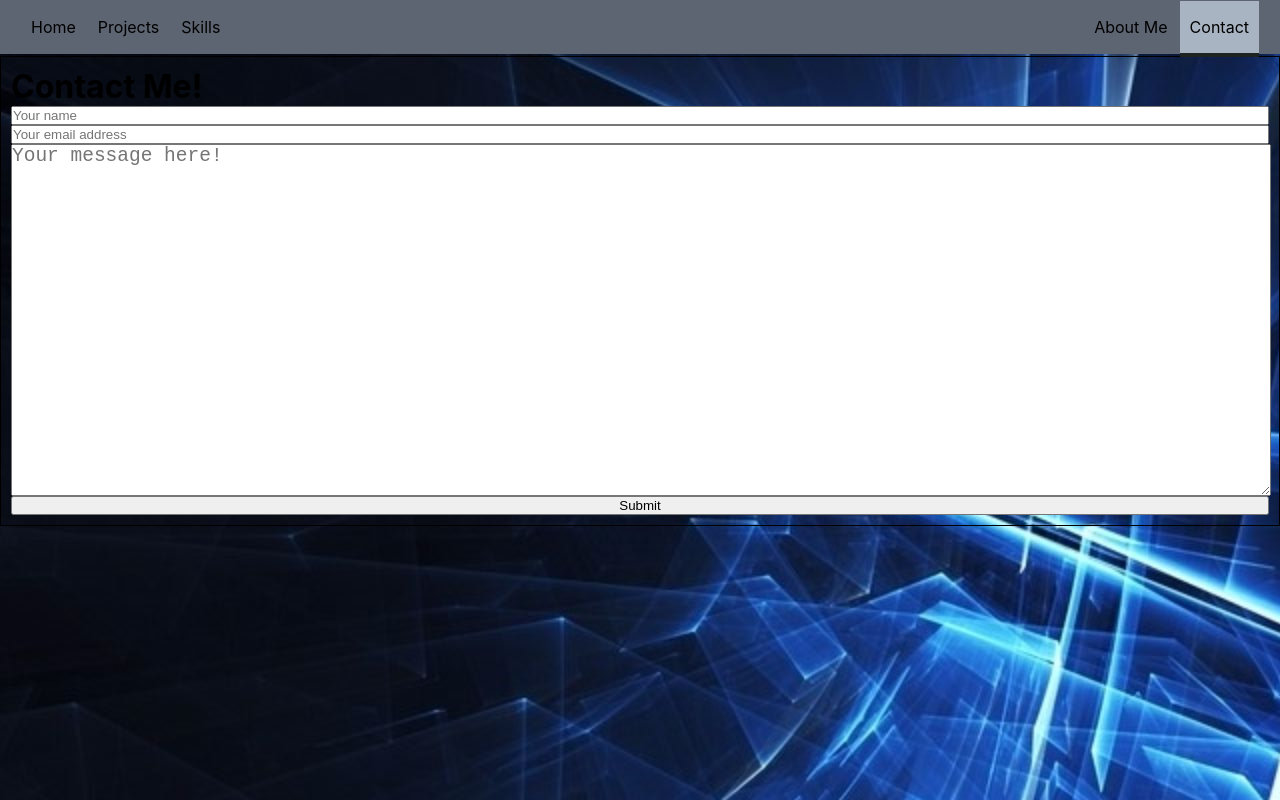
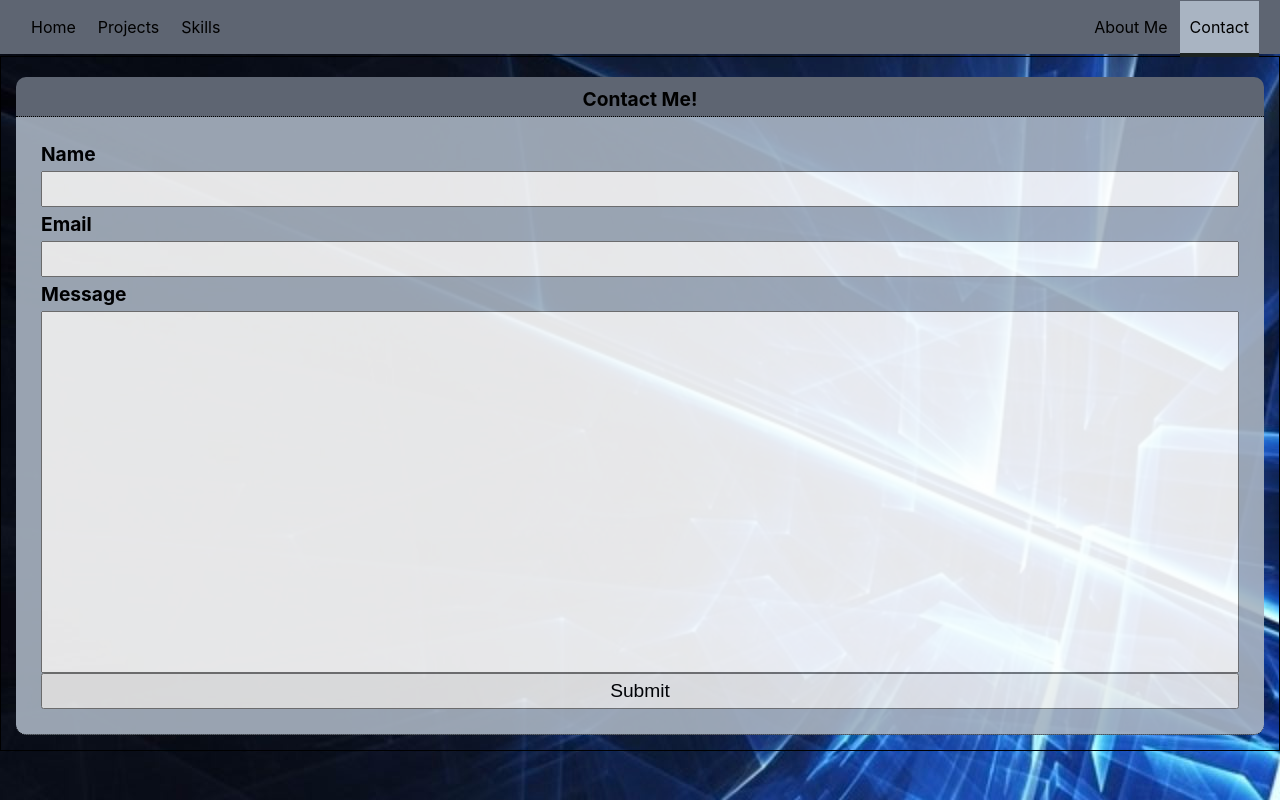
Before and after one commit to Kwarn/portfolio, a React (Create React App) app: page /contact in a window 1280 px wide. Built offline with nearby package versions, Linux system fonts and the light colour scheme.

Commit message:
contact.js style updates

```diff
--- a/src/containers/Contact/Contact.js
+++ b/src/containers/Contact/Contact.js
@@ -67,22 +67,22 @@ const Contact = props => {
 
   return (
     <div className={classes.Contact}>
-      <h1> Contact Me!</h1>
+      <h1 className={classes.SectionTitle}> Contact Me!</h1>
       <form className={classes.Form} onSubmit={submitHandler}>
+        <h2>Name</h2>
         <input
           onChange={event => inputChangedHandler(event.target.value, 'name')}
-          placeholder="Your name"
           value={nameElement.value}
         />
+        <h2>Email</h2>
         <input
           onChange={event => inputChangedHandler(event.target.value, 'email')}
-          placeholder="Your email address"
           value={emailElement.value}
         />
+        <h2>Message</h2>
         <textarea
           onChange={event => inputChangedHandler(event.target.value, 'textBox')}
           className={classes.TextBox}
-          placeholder="Your message here!"
           value={textBoxElement.value}
         />
         <button onSubmit={event => submitHandler(event)}>Submit</button>
--- a/src/containers/Contact/Contact.module.css
+++ b/src/containers/Contact/Contact.module.css
@@ -2,18 +2,54 @@
   height: 100%;
   border: 1px solid rgb(0, 0, 0);
   box-shadow: 0 5px 10px rgb(0, 0, 0);
-  padding: 10px;
+}
+
+.SectionTitle {
+  border-bottom: 1px dotted black;
+  margin: 20px 15px 0px 15px;
+  border-radius: 10px 10px 0px 0px;
+  background-color: #5e6572;
+  padding: 10px 0px 5px 0px;
+  text-align: center;
+  font-size: larger;
+  color: black;
 }
 
 .Form {
-  width: 100%;
+  opacity: 90%;
+  background-color: #a9b4c2;
+  border-bottom: 1px dotted black;
+  border-radius: 0px 0px 10px 10px;
+  height: auto;
+  margin: 0px 15px 15px 15px;
+  opacity: 90%;
+  height: 100%;
+  width: auto;
+  padding: 25px;
   display: flex;
   flex-direction: column;
 }
 
-.TextBox {
+.Form h2 {
+  font-size: larger;
+  padding: 0px 0px 5px 0px;
+}
+
+.Form input {
+  font-size: larger;
+  padding: 5px 0px 5px 5px;
+  margin-bottom: 5px;
+}
+
+.Form textarea {
+  resize: none;
+  padding: 5px;
   font-size: 1.5em;
   text-align: left;
-  width: 100%;
   height: 350px;
 }
+
+.Form button {
+  font-size: larger;
+  padding: 5px 0px 5px 0px;
+}
```
